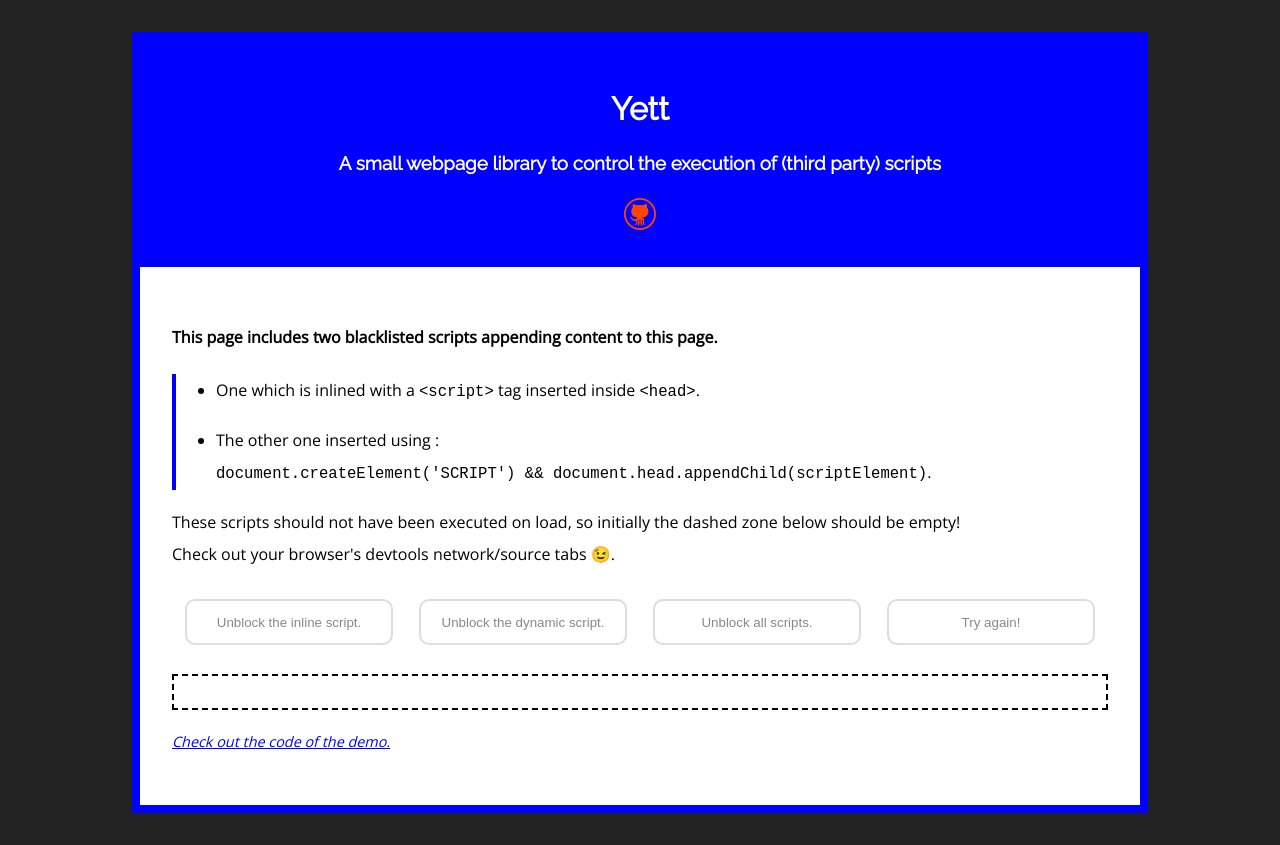
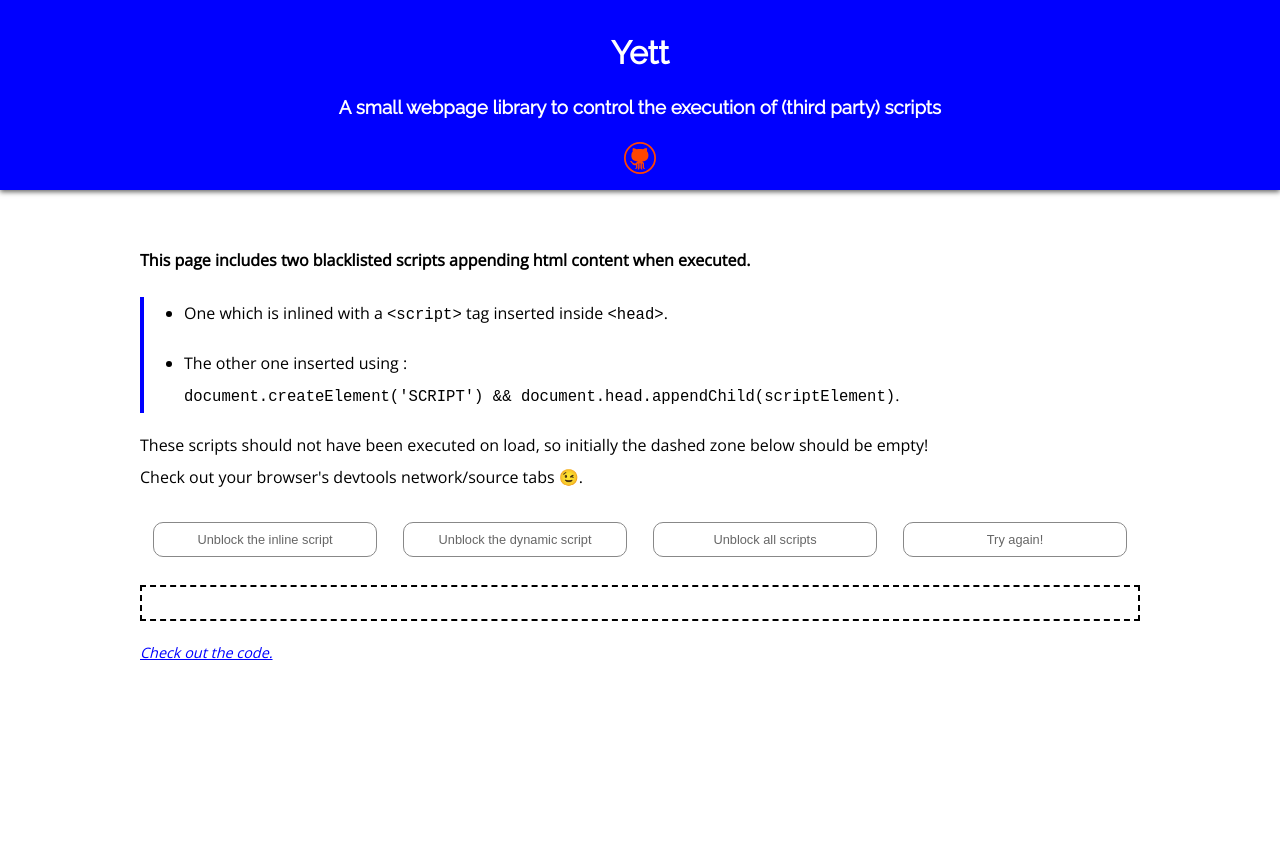
Before and after one commit to elbywan/yett, a website: page docs/index.html in a window 1280 px wide. After the commit the page ends 800 px from the top, so only its background shows below. Drawn offline with nearby package versions, Linux system fonts and the light colour scheme.

Commit message:
Update demo

```diff
--- a/docs/index.html
+++ b/docs/index.html
@@ -40,7 +40,7 @@
             </div>
         </header>
         <section>
-            <h4>This page includes two blacklisted scripts appending content to this page.</h4>
+            <h4>This page includes two blacklisted scripts appending html content when executed.</h4>
                 <ul>
                     <li>One which is inlined with a <code>&lt;script&gt;</code> tag inserted inside <code>&lt;head&gt;</code>.</li>
                     <li>The other one inserted using :<br/>
@@ -53,13 +53,13 @@
             </p>
             <div class="buttons-wrapper">
                 <button onclick="scriptBlocker.unblock('inline.js')">
-                    Unblock the inline script.
+                    Unblock the inline script
                 </button>
                 <button onclick="scriptBlocker.unblock('dynamic.js')">
-                    Unblock the dynamic script.
+                    Unblock the dynamic script
                 </button>
                 <button onclick='scriptBlocker.unblock()'>
-                    Unblock all scripts.
+                    Unblock all scripts
                 </button>
                 <button onclick='window.location.reload()'>Try again!</button>
             </div>
@@ -67,7 +67,7 @@
             </p>
             <p class="footnote">
                 <a href="https://github.com/snipsco/yett/blob/master/docs/index.html" target="_blank">
-                    Check out the code of the demo.
+                    Check out the code.
                 </a>
             </p>
         </section>
--- a/docs/style/index.css
+++ b/docs/style/index.css
@@ -2,16 +2,12 @@
 
 body {
     font-family: 'Open Sans', sans-serif;
-    padding: 2em;
+    padding: 0;
     margin: 0;
-    background-color: #222;
 }
 
 main {
-    max-width: 1000px;
-    margin-left: auto;
-    margin-right: auto;
-    border: 8px solid blue;
+    min-height: 100vh;
     background-color: white;
     line-height: 2em;
 }
@@ -24,10 +20,10 @@
 header {
     font-family: 'Raleway', sans-serif;
     text-align: center;
-    padding: 2em;
+    padding: 1em 0em;
     background-color: blue;
     color: white;
-    border-bottom: 5px solid blue;
+    box-shadow: 0px 2px 5px #666;
 }
 
 .github-link {
@@ -45,6 +41,9 @@
 
 section {
     padding: 2em;
+    max-width: 1000px;
+    margin-left: auto;
+    margin-right: auto;
 }
 
 .buttons-wrapper {
@@ -59,21 +58,22 @@
     min-width: 200px;
     cursor: pointer;
     background: white;
-    color: #888;
+    color: #666;
+    font-size: 0.8em;
     font-weight: normal;
-    border: 2px solid #DDD;
+    border: 1px solid #888;
     border-radius: 10px;
     outline: 0;
-    padding: 1em;
+    padding: 0.7em;
     box-shadow: none;
     text-align: center;
     transition: all 0.25s;
     margin: 1em;
 }
 button:hover {
-    color: #444;
-    background: #EEE;
-    border-color: transparent;
+    color: #226;
+    background: #EEF;
+    border-color: blue;
 }
 
 code {
```
